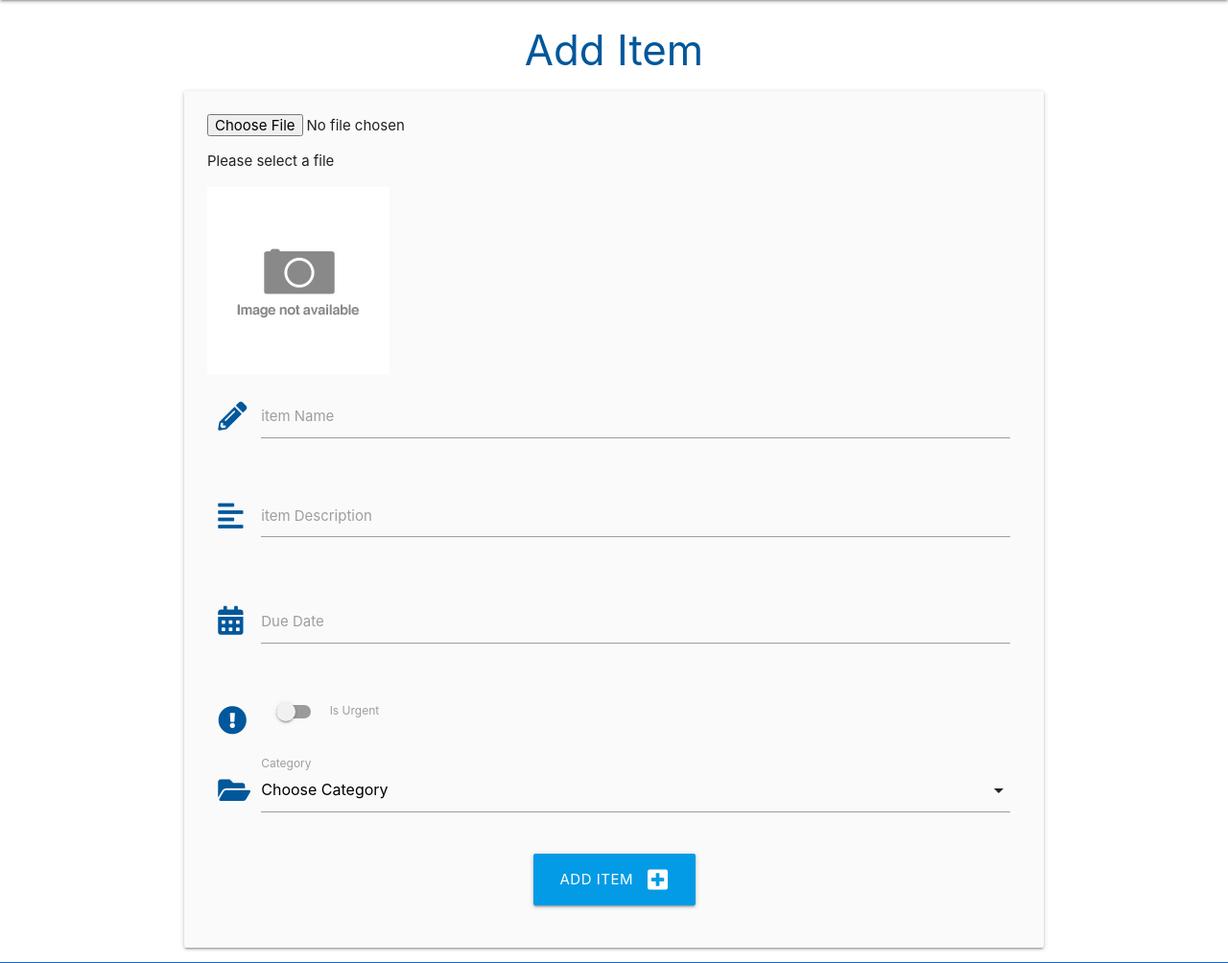
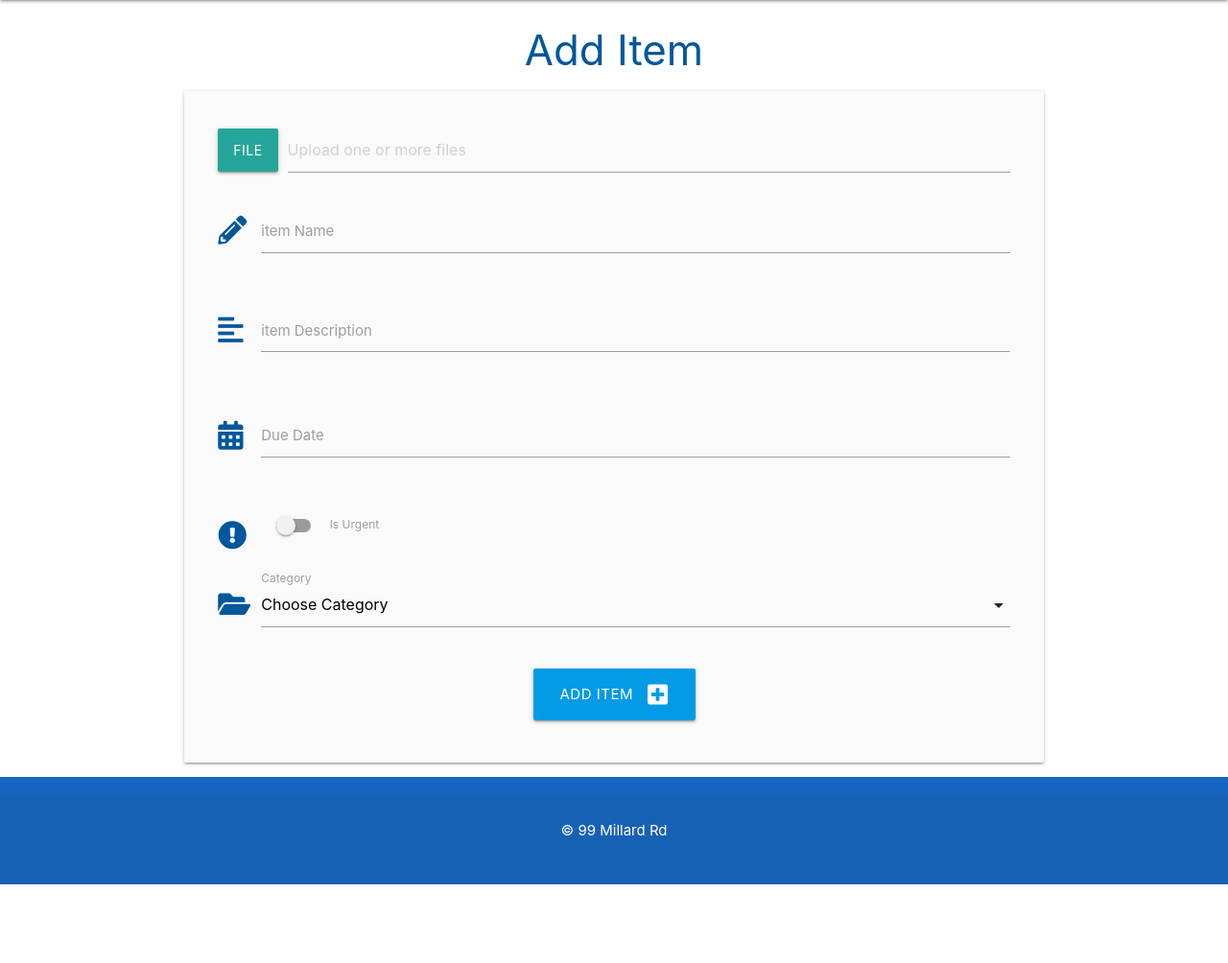
Before and after one commit to Babalu2017/flask_marketplace, a Flask app: page /add_item in a window 1280 px wide. Shown: the part 64-1068 px from the top of the page at 96% size. After the commit the page ends 986 px from the top, so only its background shows below. Run offline with Flask 2, Linux system fonts and the light colour scheme; the visitor is signed in with stand-in values (Sample User, id 1); data comes from the database, SQL or seed files in the repository; data that the repository does not hold is empty; some libraries are stand-ins or nearby versions.

Commit message:
connect app to aws s3

```diff
--- a/marketplace/__init__.py
+++ b/marketplace/__init__.py
@@ -18,9 +18,9 @@ else:
         uri = uri.replace("postgres://", "postgresql://", 1)
     app.config["SQLALCHEMY_DATABASE_URI"] = uri #heroku _database_
 
-# S3_BUCKET = os.environ.get("S3_BUCKET")
-# S3_KEY = os.environ.get("S3_KEY")
-# S3_SECRET = os.environ.get("S3_SECRET")
+S3_BUCKET = os.environ.get("S3_BUCKET")
+S3_KEY = os.environ.get("S3_KEY")
+S3_SECRET = os.environ.get("S3_SECRET")
 
 
 
--- a/marketplace/routes.py
+++ b/marketplace/routes.py
@@ -1,7 +1,7 @@
-import os, boto3, json
+import os, boto3, json, botocore
 import uuid
 from flask import render_template, request, redirect, url_for, flash, session
-from marketplace import app, db
+from marketplace import S3_KEY, S3_SECRET, app, db, S3_BUCKET
 from marketplace.models import Category, Item, User
 from werkzeug.security import generate_password_hash, check_password_hash
 from werkzeug.utils import secure_filename
@@ -202,31 +202,14 @@ def allowed_file(filename):
 #         return redirect(request.url)
 
 
-@app.route('/sign_s3/')
-def sign_s3():
-  S3_BUCKET = os.environ.get('S3_BUCKET')
+s3 = boto3.resource('s3',
+         aws_access_key_id=S3_KEY,
+         aws_secret_access_key= S3_SECRET)
 
-  file_name = request.args.get('file_name')
-  file_type = request.args.get('file_type')
 
-  s3 = boto3.client('s3')
-
-  presigned_post = s3.generate_presigned_post(
-    Bucket = S3_BUCKET,
-    Key = file_name,
-    Fields = {"acl": "public-read", "Content-Type": file_type},
-    Conditions = [
-      {"acl": "public-read"},
-      {"Content-Type": file_type}
-    ],
-    ExpiresIn = 3600
-  )
-
-  return json.dumps({
-    'data': presigned_post,
-    'url': 'https://%s.s3.amazonaws.com/%s' % (S3_BUCKET, file_name)
-  })
-
+s3.meta.client.upload_file('/Users/francescomiranda/Desktop/flask_market_place/marketplace/static/img/uploads/bac6c92a-01f4-11ed-8e50-acde48001122_post-2.jpg', 'flaskappmarketplace','post-2.jpg')
+s3.meta.client.upload_file('/Users/francescomiranda/Desktop/flask_market_place/marketplace/static/img/uploads/4cc6d31e-01f6-11ed-9627-acde48001122_story-bg.jpg', 'flaskappmarketplace','storu-bg.jpg')
+s3.meta.client.upload_file('/Users/francescomiranda/Desktop/flask_market_place/marketplace/static/img/uploads/5112c5a8-0111-11ed-8aa5-acde48001122_i1.jpg', 'flaskappmarketplace','i1.jpg')
 
 @app.route("/add_item", methods=["GET", "POST"])
 @login_required
@@ -241,16 +224,33 @@ def add_item():
     now = time.strftime("%Y-%m-%d %H:%M:%S")
 
     if request.method == "POST":
-        files = request.files.getlist('avatar-url')
+
+
+        # files = request.files.getlist('files[]')
+        files = request.files['files']
+        print(type(files))
+        namefile = files.filename
         print(f'from add_item {files}')
-        for file in files:
-            if file and allowed_file(file.filename):
-                filename = secure_filename(file.filename)
-                unique_filename = str(uuid.uuid1()) + "_" + filename
-                # file.save(os.path.join(app.config['UPLOAD_FOLDER'], filename))
-                file.save(os.path.join(app.config['UPLOAD_FOLDER'], unique_filename))
+        # for file in files:
+        if files and allowed_file(files.filename):
+            filename = secure_filename(files.filename)
+
+            unique_filename = str(uuid.uuid1()) + "_" + filename
+            # save on s3
+            files.save(filename)
+            s3.meta.client.upload_file(
+                Bucket = S3_BUCKET,
+                Filename = filename,
+                Key = filename
+            )
+
+            # file.save(os.path.join(app.config['UPLOAD_FOLDER'], filename))
+            # save file locally in img/uploads
+            # files.save(os.path.join(app.config['UPLOAD_FOLDER'], unique_filename))
+
                 # to_binary_file = ' '.join(map(bin,bytearray(unique_filename,'utf8')))
             # print(file)
+
             files = unique_filename
             # print(files)
             # print(now)
@@ -262,7 +262,7 @@ def add_item():
             is_urgent=bool(True if request.form.get("is_urgent") else False),
             due_date=request.form.get("due_date"),
             category_id=request.form.get("category_id"),
-            file_img = unique_filename,
+            file_img = f"https://flaskappmarketplace.s3.eu-west-2.amazonaws.com/{namefile}",
             post_date = now,
             user_id=current_user.id
 
--- a/marketplace/templates/add_item.html
+++ b/marketplace/templates/add_item.html
@@ -5,24 +5,18 @@
 
 
 <div class="row card-panel grey lighten-5">
+    <form id="imageForm" class="col s12" method="POST" action="/add_item" enctype="multipart/form-data">
+        <!-- add data/img -->
 
-    <!-- add data/img -->
-    <input type="file" id="file_input" />
-    <p id="status">Please select a file</p>
-    <img id="preview" src="marketplace/static/img/uploads/large-default-product.jpeg" />
-    <form class="col s12" method="POST" action="/add_item" enctype="multipart/form-data">
-        <!-- add data/img -->
-        <input type="hidden" id="avatar-url" name="avatar-url" value="marketplace/static/img/uploads/large-default-product.jpeg">
-
-        <!-- <div class="file-field input-field">
+        <div class="file-field input-field">
             <div class="btn">
               <span>File</span>
-              <input type="file" name="files[]" id="fileInput" multiple>
+              <input type="file" name="files" id="fileInput">
             </div>
             <div class="file-path-wrapper">
               <input class="file-path validate" type="text" placeholder="Upload one or more files">
             </div>
-        </div> -->
+        </div>
         <!-- item name -->
         <div class="row">
             <div class="input-field col s12">
--- a/marketplace/templates/dashboard.html
+++ b/marketplace/templates/dashboard.html
@@ -8,7 +8,10 @@
     <div class="col s12 m6">
         <div class="card">
             <div class="card-image card-img-top waves-effect waves-block waves-light">
-              <img class="image activator" src="{{ url_for('static',filename='img/uploads/' + item.file_img) }}">
+            <img class="image activator" src="{{ item.file_img }}">
+
+              <!-- <img class="image activator" src="{{ url_for('static',filename='img/uploads/' + item.file_img) }}"> -->
+              <!-- <img class="image activator" src="https://flaskappmarketplace.s3.eu-west-2.amazonaws.com/i1.jpg"> -->
             </div>
             <div class="card-content">
               <span class="card-title activator grey-text text-darken-4">{{ item.item_name }}
```
Also changed, not shown: marketplace/static/js/script.js (+0 -52 lines), i1.jpg (renamed from marketplace/static/img/uploads/5112c5a8-0111-11ed-8aa5-acde48001122_i1.jpg), i6.jpg (added), i7.jpg (added), marketplace/static/img/uploads/fc1af0f4-01db-11ed-a1f3-acde48001122_factbg.jpg (deleted), marketplace/static/img/uploads/large-default-product.jpeg (deleted), sasaa.jpg (added), slide3.jpg (added).
